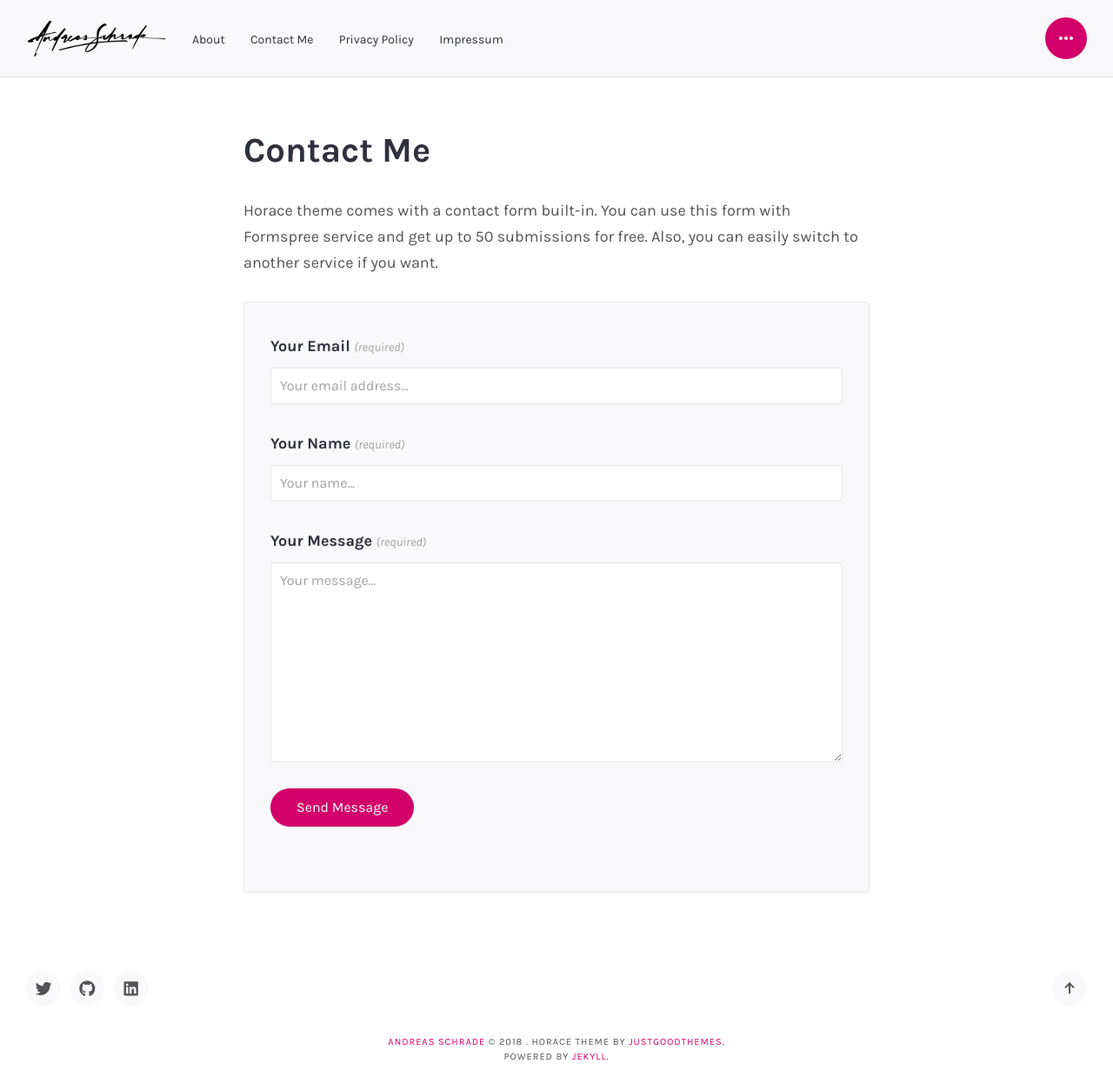
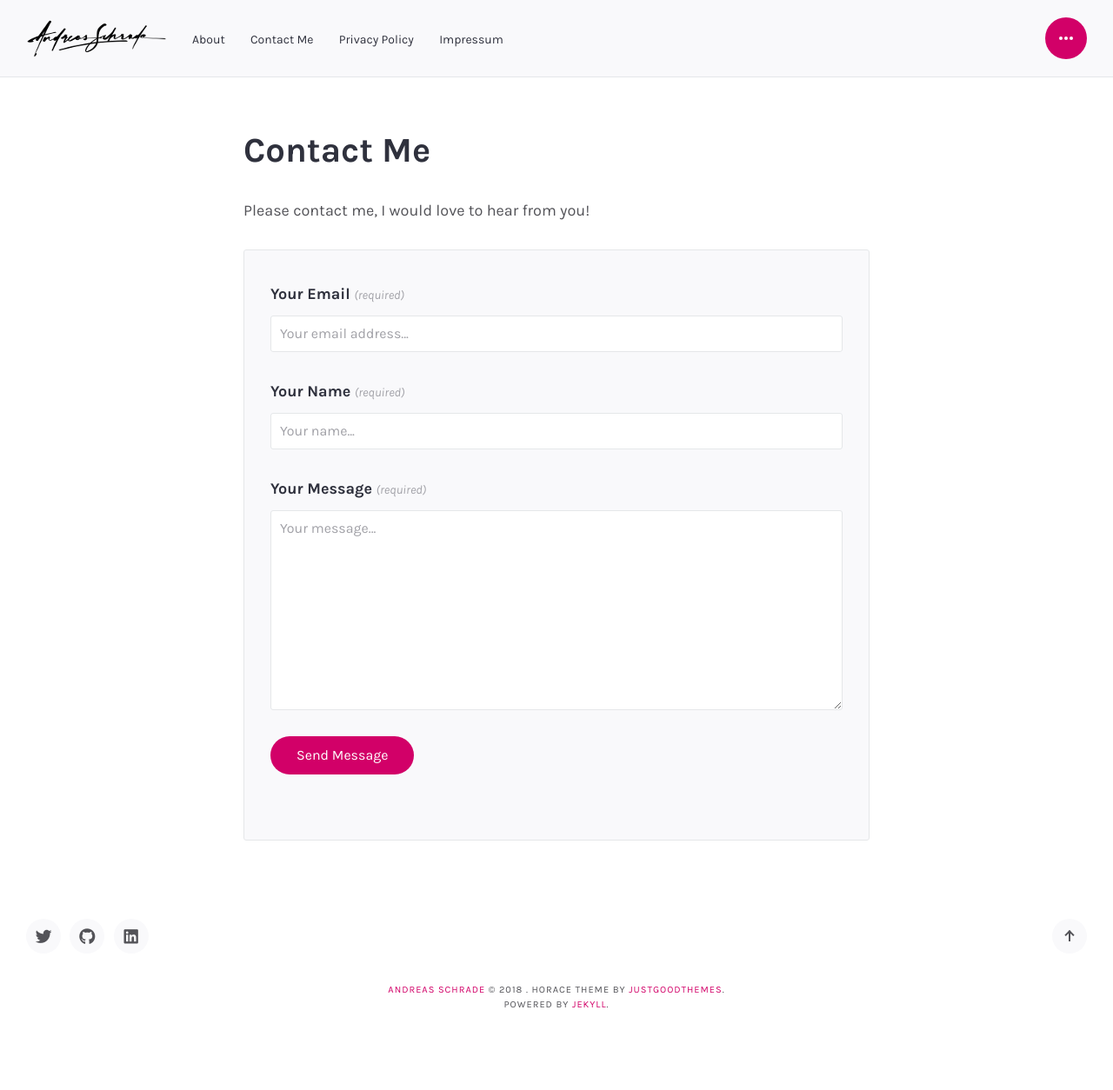
Before and after one commit to andreasschrade/andreasschrade.github.com, a Jekyll site: the page built from contact.html, in a window 1280 px wide. Shown: the whole page at 87% size. Built offline with Jekyll 4.4.1, drawn with Linux system fonts in a browser that asks for light colours; some web fonts are replaced; after the commit the page ends 1194 px from its top, so only the background shows below that.

Commit message:
update contact page

```diff
--- a/_config.yml
+++ b/_config.yml
@@ -25,7 +25,7 @@
 
 # Contact form setings
 email: blog@andreas-schrade.de
-contact_page_description: "Horace theme comes with a contact form built-in. You can use this form with Formspree service and get up to 50 submissions for free. Also, you can easily switch to another service if you want."
+contact_page_description: "Please contact me, I would love to hear from you!"
 thankyou_page_description: "Your message has been successfully sent. We will contact you very soon!"
 
 # Social links
```
